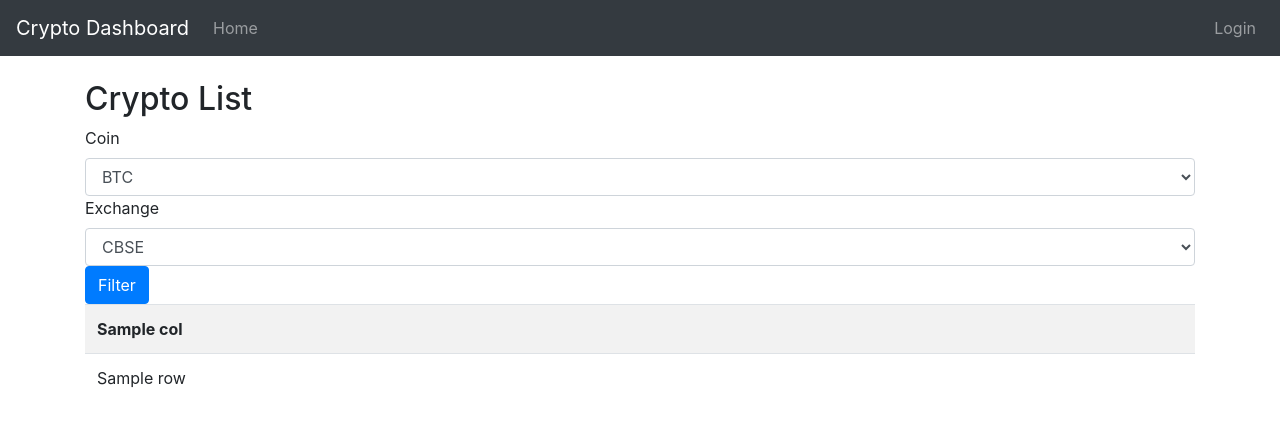
After one commit to Sm4o/essence-demo, a Flask app: template essence_demo/templates/dashboard.html in a window 1280 px wide. The commit adds this page. Shown: the top 427 px of the page. Run offline with Flask 2, Linux system fonts and the light colour scheme; the template is opened without the code that fills it: most values are stand-ins (such as "Sample title", 1, 10 or a date in 2020); parts of the project's set-up code (start-up, migrations or seed data) failed here and were passed over; some libraries are stand-ins or nearby versions.

Commit message:
PoC done

```diff
--- a/essence_demo/app.py
+++ b/essence_demo/app.py
@@ -1,79 +1,44 @@
-import requests
 from flask import (
     Flask,
     request,
     redirect,
-    url_for,
 )
-from flask_login import (
-    LoginManager,
-    login_user,
-    UserMixin,
-)
-from oauthlib.oauth2 import WebApplicationClient
 
 from essence_demo.config import Config
-# from essence_demo.views.views import ViewModel
-
-login_manager = LoginManager()
-
-@login_manager.unauthorized_handler
-def unauthenticated():
-    client = WebApplicationClient(Config().GITHUB_CLIENT_ID)
-    redirect_url = client.prepare_request_uri('https://github.com/login/oauth/authorize',
-                                              redirect_url=f"{request.url_root}/login/callback")
-    return redirect(redirect_url)
-
-
-class User(UserMixin):
-    def __init__(self, name):
-        self.id = name
-
-
-@login_manager.user_loader
-def load_user(name):
-    return User(name)
+from essence_demo.extensions import login_manager, oauth_client
+from essence_demo.user.models import User
 
 
 def create_app():
     app = Flask(__name__)
     app.config.from_object(Config())
+    configure_extensions(app)
+    configure_blueprints(app)
+    return app
+
+
+def configure_extensions(app):
+    @login_manager.unauthorized_handler
+    def unauthenticated():
+        redirect_url = oauth_client.prepare_request_uri(
+            'https://github.com/login/oauth/authorize',
+            redirect_url=f"{request.url_root}/login/callback",
+        )
+        return redirect(redirect_url)
+
+    @login_manager.user_loader
+    def load_user(name):
+        return User(name)
 
     login_manager.init_app(app)
 
-    client = WebApplicationClient(Config().GITHUB_CLIENT_ID)
 
-    # blueprint for auth routes in our app
-    from .auth import auth as auth_blueprint
-    app.register_blueprint(auth_blueprint)
+def configure_blueprints(app):
+    from .auth.auth import auth as auth_blueprint
+    from .dashboard.dashboard import dash as dashboard_blueprint
 
-    # blueprint for non-auth parts of app
-    from .main import main as main_blueprint
-    app.register_blueprint(main_blueprint)
-
-    @app.route('/login/callback', methods=['GET'])
-    def login_callback():
-        code = request.args.get('code')
-        # Obtain an access token
-        url, headers, data = client.prepare_token_request(
-            "https://github.com/login/oauth/access_token",
-            client_id=Config().GITHUB_CLIENT_ID,
-            client_secret=Config().GITHUB_CLIENT_SECRET,
-            code=code,
-        )
-        headers['Accept'] = 'application/json'
-        response = requests.post(url, data=data, headers=headers)
-        client.parse_request_body_response(response.text)
-        url, headers, _ = client.add_token('https://api.github.com/user', headers=headers)
-        github = requests.get(url, headers=headers)
-        github_user = github.json()
-        name = github_user['login']
-        user = User(name)
-        login_user(user)
-        app.logger.info("User %s logged in" % name)
-        return redirect(url_for('main.dashboard'))
-
-    return app
+    for bp in [auth_blueprint, dashboard_blueprint]:
+        app.register_blueprint(bp)
 
 
 if __name__ == '__main__':
--- /dev/null
+++ b/essence_demo/templates/dashboard.html
@@ -0,0 +1,45 @@
+{% extends "layout.html" %}
+{% block title %}Crypto Dashboard{% endblock %}
+
+{% block content %}
+  <div class="row">
+    <div class="col-md-12">
+        <h2>Crypto List</h2>
+        <form method="post">
+            <label for="coin">Coin</label>
+            <select id="coin" name="coin" class="form-control">
+              <option selected>BTC</option>
+              <option>ETH</option>
+              <option>BAT</option>
+              <option>XRP</option>
+              <option>DOGE</option>
+              <option>SOL</option>
+            </select>
+            <label for="exchange">Exchange</label>
+            <select id="exchange" name="exchange" class="form-control">
+              <option selected>CBSE</option>
+              <option>FTXU</option>
+              <option>ERSX</option>
+            </select>
+            <button type="submit" class="btn btn-primary">Filter</button>
+        </form>
+    </div>
+  </div>
+  <div id='chart' class='chart'></div>
+  <table class="table table-striped">
+    <tr>
+        {% for col in column_names %}
+        <th>{{ col }}</th>
+        {% endfor %}
+    </tr>
+    {% for row in row_data %}
+    <tr>
+        {% for row_ in row %}
+        <td>{{ row_ }}</td>
+        {% endfor %}
+    </tr>
+    {% endfor %}
+  </table>
+  <div style="margin-bottom:100px"></div>
+
+{% endblock %}
--- a/essence_demo/templates/layout.html
+++ b/essence_demo/templates/layout.html
@@ -53,5 +53,10 @@
     <script src="https://code.jquery.com/jquery-3.3.1.slim.min.js" integrity="sha384-q8i/X+965DzO0rT7abK41JStQIAqVgRVzpbzo5smXKp4YfRvH+8abtTE1Pi6jizo" crossorigin="anonymous"></script>
     <script src="https://cdnjs.cloudflare.com/ajax/libs/popper.js/1.14.7/umd/popper.min.js" integrity="sha384-UO2eT0CpHqdSJQ6hJty5KVphtPhzWj9WO1clHTMGa3JDZwrnQq4sF86dIHNDz0W1" crossorigin="anonymous"></script>
     <script src="https://stackpath.bootstrapcdn.com/bootstrap/4.3.1/js/bootstrap.min.js" integrity="sha384-JjSmVgyd0p3pXB1rRibZUAYoIIy6OrQ6VrjIEaFf/nJGzIxFDsf4x0xIM+B07jRM" crossorigin="anonymous"></script>
+    <script src='https://cdn.plot.ly/plotly-latest.min.js'></script>
+    <script type='text/javascript'>
+      var graphs = {{graph | safe}};
+      Plotly.plot('chart',graphs,{});
+    </script>
   </body>
 </html>
--- a/pyproject.toml
+++ b/pyproject.toml
@@ -12,6 +12,7 @@ oauthlib = "^3.2.0"
 requests = "^2.28.0"
 python-dotenv = "^0.20.0"
 alpaca-trade-api = "^2.2.0"
+plotly = "^5.8.2"
 
 [tool.poetry.dev-dependencies]
 pytest = "^5.2"
```
Also changed, not shown: essence_demo/auth.py (deleted, +0 -28 lines), essence_demo/auth/auth.py (added, +54 -0 lines), essence_demo/dashboard/dashboard.py (added, +60 -0 lines), essence_demo/extensions.py (added, +7 -0 lines), essence_demo/main.py (deleted, +0 -21 lines), essence_demo/templates/index.html (+0 -11 lines), essence_demo/user/models.py (added, +7 -0 lines), README.md, essence_demo/auth/__init__.py (added), essence_demo/dashboard/__init__.py (added), essence_demo/user/__init__.py (added), 1 other file.
